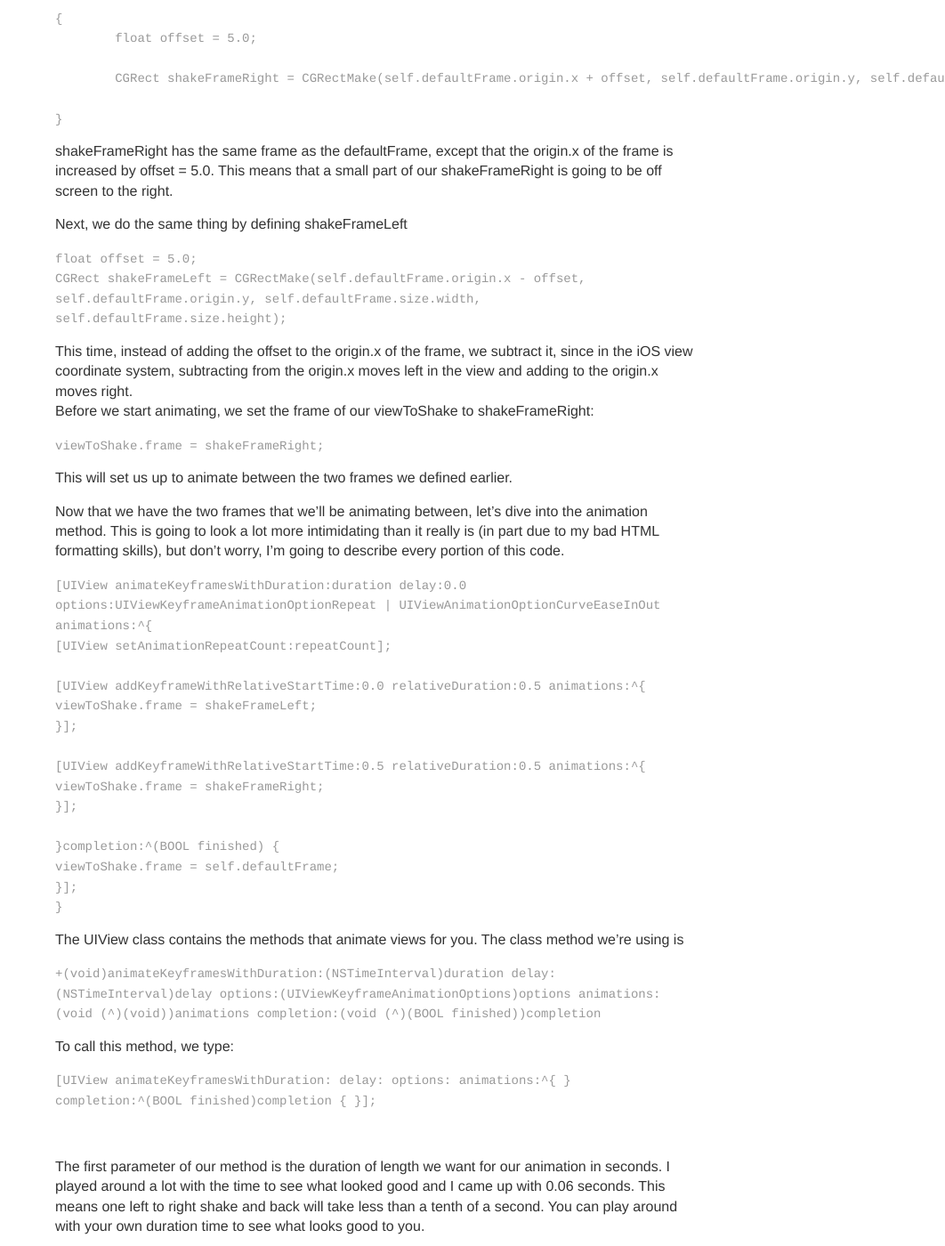
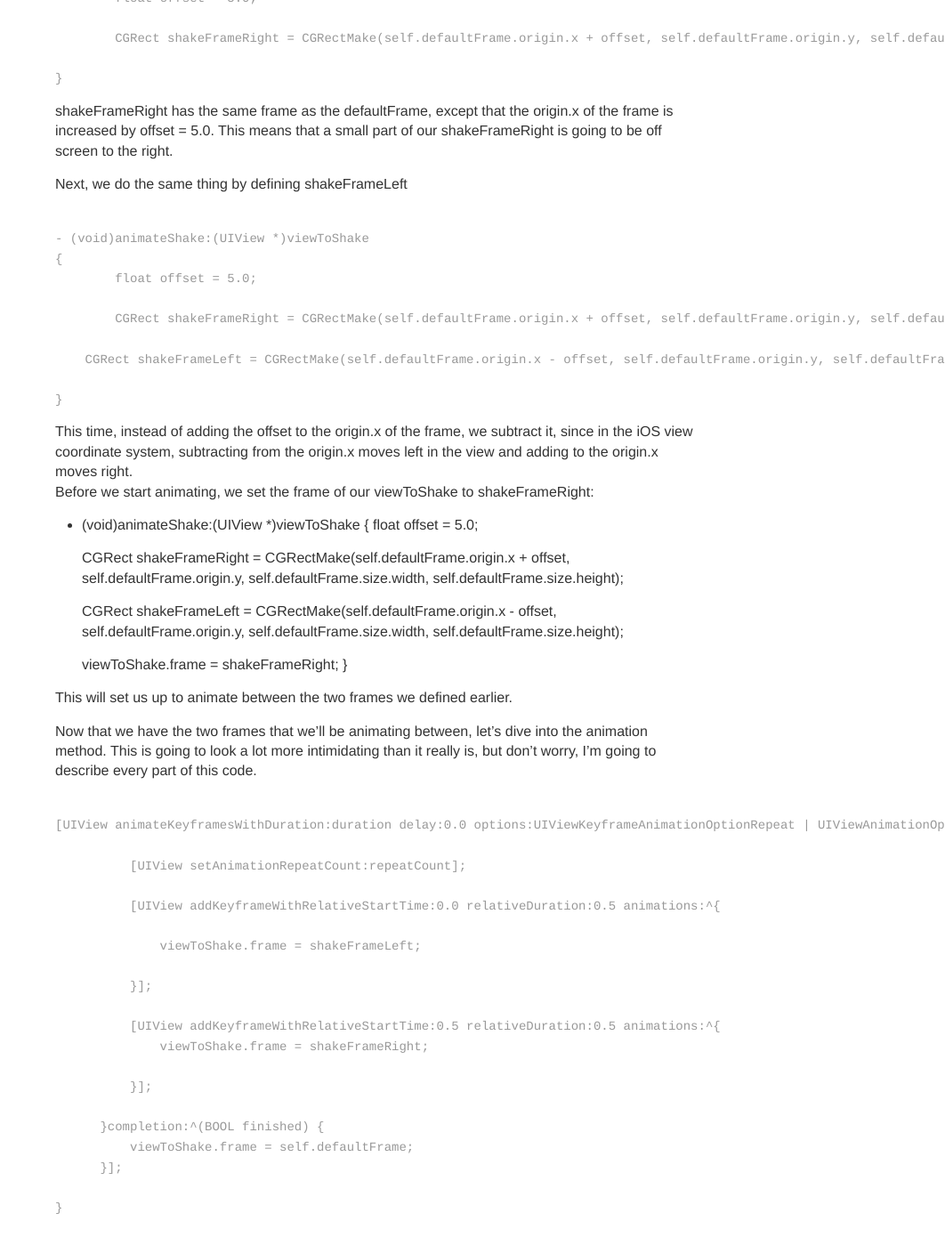
Before and after one commit to trentyou/trentyou.github.io, a Jekyll site: the page built from _posts/2014-12-7-Shaking a UIView.md, in a window 1280 px wide and 1400 px high, scrolled down 4561 px. Shown: the whole window at 89% size, without its empty margins (218-1280 px from the left). Built offline with Jekyll 4.4.1, drawn with Linux system fonts in a browser that asks for light colours.

Commit message:
Updated 2014-12-7-Shaking a UIView.md

```diff
--- a/_posts/2014-12-7-Shaking a UIView.md
+++ b/_posts/2014-12-7-Shaking a UIView.md
@@ -107,8 +107,7 @@
       }completion:^(BOOL finished) {
           viewToShake.frame = self.defaultFrame;
       }];
-
-	}
+}
 
 </code></pre>
 
@@ -153,7 +152,6 @@
 
 <pre><code>
 - (void)animateShake:(UIView *)viewToShake
-
 {
 	float offset = 5.0;
 
@@ -166,54 +164,61 @@
 
 Next, we do the same thing by defining shakeFrameLeft
 
-<div style = "width:700px">
-<code>
+<pre><code>
+- (void)animateShake:(UIView *)viewToShake
+{
 	float offset = 5.0;
-	<br>
-	CGRect shakeFrameLeft = CGRectMake(self.defaultFrame.origin.x - offset, self.defaultFrame.origin.y, self.defaultFrame.size.width, self.defaultFrame.size.height);
-</code>
-</div>
+
+	CGRect shakeFrameRight = CGRectMake(self.defaultFrame.origin.x + offset, self.defaultFrame.origin.y, self.defaultFrame.size.width, self.defaultFrame.size.height);
+
+    CGRect shakeFrameLeft = CGRectMake(self.defaultFrame.origin.x - offset, self.defaultFrame.origin.y, self.defaultFrame.size.width, self.defaultFrame.size.height);
+
+}
+</code></pre>
 
 This time, instead of adding the offset to the origin.x of the frame, we subtract it, since in the iOS view coordinate system, subtracting from the origin.x moves left in the view and adding to the origin.x moves right.
 <br>
 Before we start animating, we set the frame of our viewToShake to shakeFrameRight:
 
-<div style = "width:700px">
-<code>
-    	viewToShake.frame = shakeFrameRight;
-</code>
-</div>
+- (void)animateShake:(UIView *)viewToShake
+{
+	float offset = 5.0;
+
+	CGRect shakeFrameRight = CGRectMake(self.defaultFrame.origin.x + offset, self.defaultFrame.origin.y, self.defaultFrame.size.width, self.defaultFrame.size.height);
+
+    CGRect shakeFrameLeft = CGRectMake(self.defaultFrame.origin.x - offset, self.defaultFrame.origin.y, self.defaultFrame.size.width, self.defaultFrame.size.height);
+
+    viewToShake.frame = shakeFrameRight;
+}
 
 This will set us up to animate between the two frames we defined earlier.
 
-Now that we have the two frames that we'll be animating between, let's dive into the animation method. This is going to look a lot more intimidating than it really is (in part due to my bad HTML formatting skills), but don't worry, I'm going to describe every portion of this code.
+Now that we have the two frames that we'll be animating between, let's dive into the animation method. This is going to look a lot more intimidating than it really is, but don't worry, I'm going to describe every part of this code.
 
-<div style = "width:700px">
-<code>
-[UIView animateKeyframesWithDuration:duration delay:0.0 options:UIViewKeyframeAnimationOptionRepeat | UIViewAnimationOptionCurveEaseInOut animations:^{ <br>
 
-          [UIView setAnimationRepeatCount:repeatCount]; <br>
-          <br>
-          [UIView addKeyframeWithRelativeStartTime:0.0 relativeDuration:0.5 animations:^{ <br>
+<pre><code>
+[UIView animateKeyframesWithDuration:duration delay:0.0 options:UIViewKeyframeAnimationOptionRepeat | UIViewAnimationOptionCurveEaseInOut animations:^{
 
-              viewToShake.frame = shakeFrameLeft; <br>
+          [UIView setAnimationRepeatCount:repeatCount];
 
-          }]; <br>
-  <br>
-          [UIView addKeyframeWithRelativeStartTime:0.5 relativeDuration:0.5 animations:^{ <br>
+          [UIView addKeyframeWithRelativeStartTime:0.0 relativeDuration:0.5 animations:^{
 
-              viewToShake.frame = shakeFrameRight; <br>
+              viewToShake.frame = shakeFrameLeft;
 
-          }]; <br>
-  <br>
-      }completion:^(BOOL finished) { <br>
-          viewToShake.frame = self.defaultFrame; <br>
-      }]; <br>
+          }];
 
-	}
+          [UIView addKeyframeWithRelativeStartTime:0.5 relativeDuration:0.5 animations:^{
+              viewToShake.frame = shakeFrameRight;
 
-</code>
-</div>
+          }];
+
+      }completion:^(BOOL finished) {
+          viewToShake.frame = self.defaultFrame;
+      }];
+
+}
+
+</code></pre>
 
 The UIView class contains the methods that animate views for you. The class method we're using is
 
```
